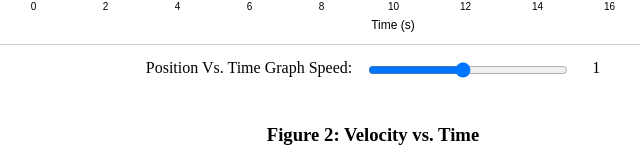
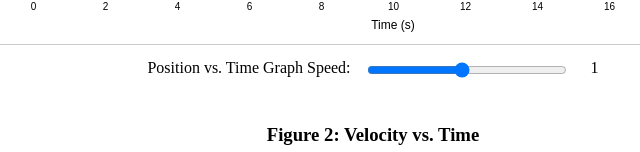
Before and after one commit to NahumLinhart/Simple_Harmonic_Motion, a plain HTML site: page index.html in a window 1280 px wide. Shown: the part 2952-3104 px from the top of the page, 267-907 px from the left. Drawn offline with nearby package versions, Linux system fonts and the light colour scheme.

Commit message:
Update index.html

```diff
--- a/index.html
+++ b/index.html
@@ -327,7 +327,7 @@ These equations are helpful when comparing classical harmonic oscillation to qua
     <h3>Figure 1: Position vs. Time</h3>
     <svg id="sine-chart" width="800" height="400"></svg>
     <div class="slider-container">
-      <label for="speed-sin">Position Vs. Time Graph Speed:</label>
+      <label for="speed-sin">Position vs. Time Graph Speed:</label>
       <input type="range" id="speed-sin" min="0.1" max="2" step="0.1" value="1">
       <span id="speed-sin-value">1</span>
     </div>
```
